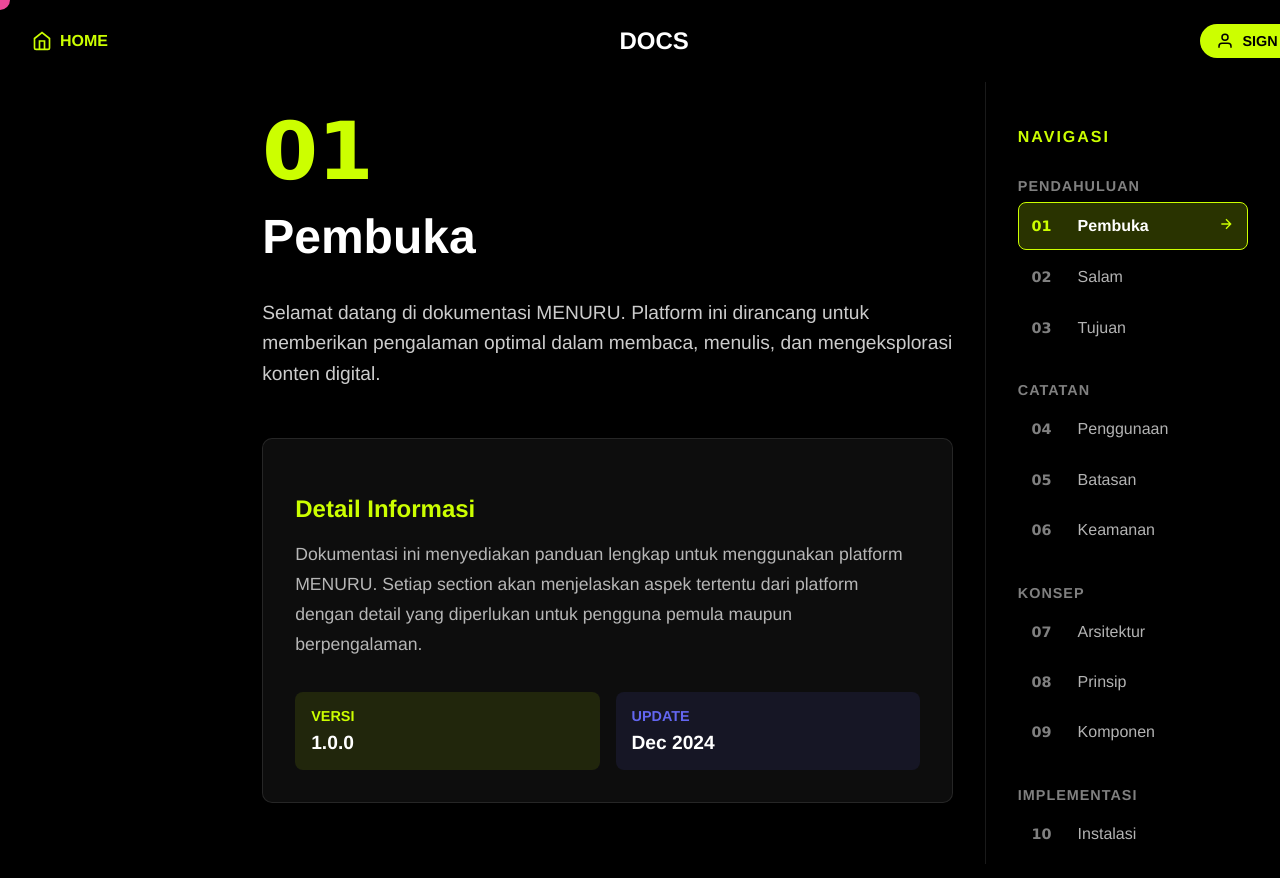
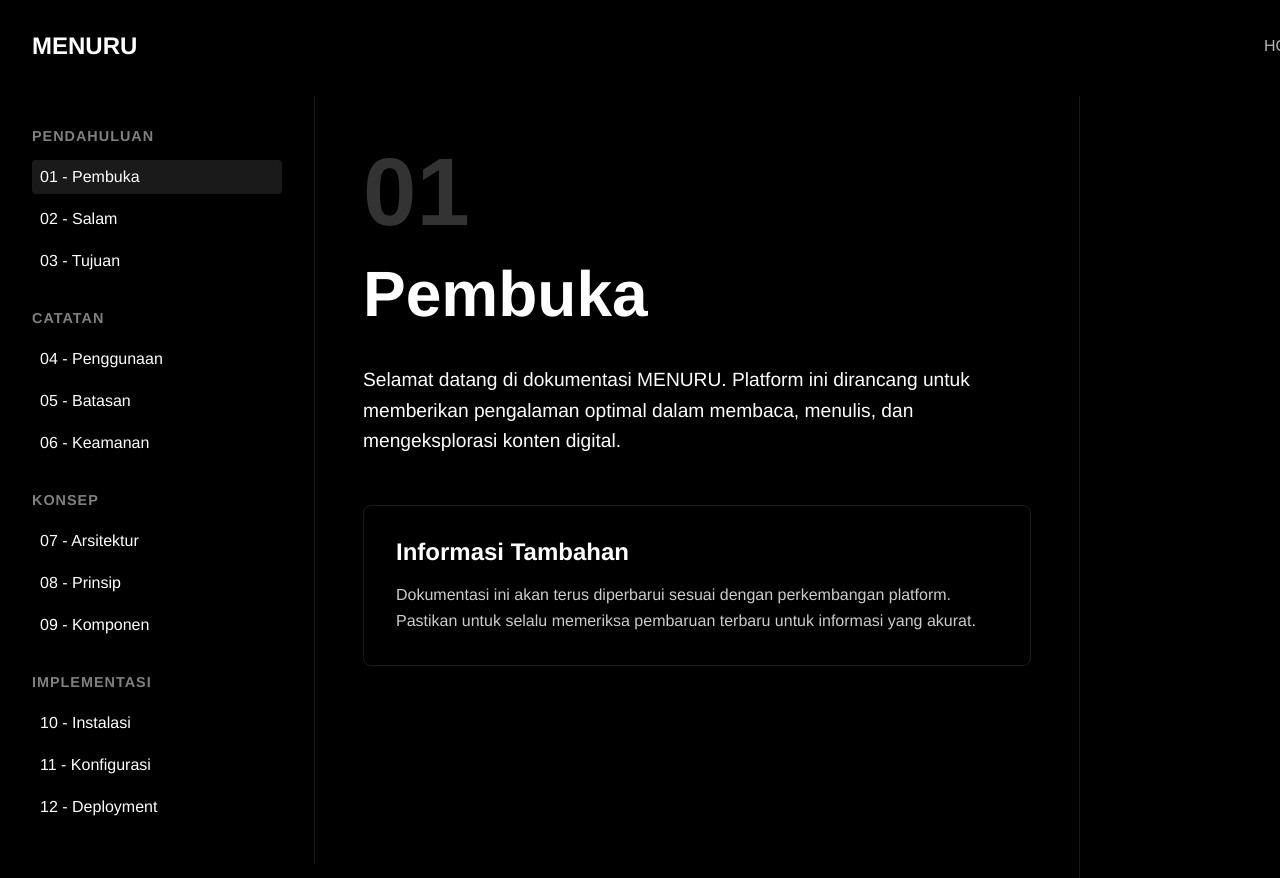
Before and after one commit to vinividivicilala/lolo, a Next.js app in the folder faq/: page /docs in a window 1280 px wide. Shown: the top 878 px of the page. Built offline with nearby package versions, Linux system fonts and the light colour scheme.

Commit message:
Update page.tsx

```diff
--- a/faq/app/docs/page.tsx
+++ b/faq/app/docs/page.tsx
@@ -1,17 +1,13 @@
 'use client';
 
 import React, { useState, useEffect, useRef } from "react";
-import { motion, AnimatePresence } from "framer-motion";
+import { motion } from "framer-motion";
 import { useRouter } from "next/navigation";
 
 export default function DocsPage() {
   const router = useRouter();
   const [isMobile, setIsMobile] = useState(false);
   const [activeSection, setActiveSection] = useState("pembuka");
-  const [cursorType, setCursorType] = useState("default");
-  const [cursorText, setCursorText] = useState("");
-  const cursorRef = useRef<HTMLDivElement>(null);
-  const isDarkMode = true; // Selalu dark mode
 
   useEffect(() => {
     const checkMobile = () => {
@@ -21,32 +17,10 @@ export default function DocsPage() {
     checkMobile();
     window.addEventListener('resize', checkMobile);
 
-    // Custom cursor animation
-    const moveCursor = (e: MouseEvent) => {
-      if (cursorRef.current) {
-        cursorRef.current.style.left = `${e.clientX}px`;
-        cursorRef.current.style.top = `${e.clientY}px`;
-      }
-    };
-
-    document.addEventListener('mousemove', moveCursor);
-
     return () => {
       window.removeEventListener('resize', checkMobile);
-      document.removeEventListener('mousemove', moveCursor);
     };
   }, []);
-
-  // Handler untuk cursor hover
-  const handleLinkHover = (type: string, text: string = "") => {
-    setCursorType(type);
-    setCursorText(text);
-  };
-
-  const handleLinkLeave = () => {
-    setCursorType("default");
-    setCursorText("");
-  };
 
   // Data navigasi
   const navSections = [
@@ -93,32 +67,32 @@ export default function DocsPage() {
     pembuka: {
       title: "Pembuka",
       number: "01",
-      description: "Selamat datang di dokumentasi MENURU. Platform ini dirancang untuk memberikan pengalaman optimal dalam membaca, menulis, dan mengeksplorasi konten digital."
+      content: "Selamat datang di dokumentasi MENURU. Platform ini dirancang untuk memberikan pengalaman optimal dalam membaca, menulis, dan mengeksplorasi konten digital."
     },
     salam: {
       title: "Salam",
       number: "02",
-      description: "Halo! Kami senang Anda memilih MENURU sebagai platform digital Anda. Kami berkomitmen memberikan pengalaman terbaik."
+      content: "Halo! Kami senang Anda memilih MENURU sebagai platform digital Anda. Kami berkomitmen memberikan pengalaman terbaik."
     },
     tujuan: {
       title: "Tujuan",
       number: "03",
-      description: "Menyediakan lingkungan yang aman, efisien, dan menyenangkan untuk berinteraksi dengan konten digital."
+      content: "Menyediakan lingkungan yang aman, efisien, dan menyenangkan untuk berinteraksi dengan konten digital."
     },
     penggunaan: {
       title: "Penggunaan",
       number: "04",
-      description: "Panduan lengkap tentang cara menggunakan platform MENURU secara efektif dan maksimal."
+      content: "Panduan lengkap tentang cara menggunakan platform MENURU secara efektif dan maksimal."
     },
     batasan: {
       title: "Batasan",
       number: "05",
-      description: "Informasi mengenai batasan teknis dan kebijakan penggunaan platform."
+      content: "Informasi mengenai batasan teknis dan kebijakan penggunaan platform."
     },
     keamanan: {
       title: "Keamanan",
       number: "06",
-      description: "Kebijakan dan praktik keamanan yang kami terapkan untuk melindungi data Anda."
+      content: "Kebijakan dan praktik keamanan yang kami terapkan untuk melindungi data Anda."
     }
   };
 
@@ -131,33 +105,10 @@ export default function DocsPage() {
       width: '100%',
       display: 'flex',
       fontFamily: 'Helvetica, Arial, sans-serif',
-      cursor: 'none',
-      position: 'relative'
+      color: 'white',
+      position: 'relative',
+      overflow: 'hidden'
     }}>
-
-      {/* Custom Cursor */}
-      <div
-        ref={cursorRef}
-        style={{
-          position: 'fixed',
-          width: cursorType === "link" ? '100px' : '20px',
-          height: cursorType === "link" ? '40px' : '20px',
-          backgroundColor: cursorType === "link" ? '#6366F1' : '#EC4899',
-          borderRadius: cursorType === "link" ? '20px' : '50%',
-          pointerEvents: 'none',
-          zIndex: 9999,
-          display: 'flex',
-          alignItems: 'center',
-          justifyContent: 'center',
-          fontSize: '12px',
-          fontWeight: '600',
-          color: 'white',
-          transform: 'translate(-50%, -50%)',
-          transition: 'all 0.2s ease'
-        }}
-      >
-        {cursorType === "link" && cursorText}
-      </div>
 
       {/* Header */}
       <div style={{
@@ -165,370 +116,177 @@ export default function DocsPage() {
         top: 0,
         left: 0,
         width: '100%',
-        padding: '1.5rem 2rem',
+        padding: '2rem',
+        zIndex: 100,
+        backgroundColor: 'rgba(0,0,0,0.9)',
+        backdropFilter: 'blur(10px)',
         display: 'flex',
         justifyContent: 'space-between',
-        alignItems: 'center',
-        zIndex: 100,
-        backgroundColor: 'rgba(0,0,0,0.9)',
-        backdropFilter: 'blur(10px)'
+        alignItems: 'center'
       }}>
-        {/* Home Button */}
-        <motion.div
-          onClick={() => router.push('/')}
-          onMouseEnter={() => handleLinkHover("link", "HOME")}
-          onMouseLeave={handleLinkLeave}
-          style={{
-            display: 'flex',
-            alignItems: 'center',
-            gap: '0.5rem',
-            cursor: 'none'
-          }}
-          whileHover={{ x: 5 }}
-        >
-          <svg width="20" height="20" viewBox="0 0 24 24" fill="none" stroke="#CCFF00" strokeWidth="2">
-            <path d="M3 9l9-7 9 7v11a2 2 0 0 1-2 2H5a2 2 0 0 1-2-2z"/>
-            <polyline points="9 22 9 12 15 12 15 22"/>
-          </svg>
-          <span style={{
-            color: '#CCFF00',
-            fontSize: '1rem',
+        <div style={{
+          fontSize: '1.5rem',
           fontWeight: '600'
         }}>
-            HOME
-          </span>
-        </motion.div>
-
-        {/* Docs Title */}
-        <h1 style={{
-          color: 'white',
-          fontSize: '1.5rem',
-          fontWeight: '600',
-          margin: 0
-        }}>
-          DOCS
-        </h1>
-
-        {/* Sign In */}
-        <motion.div
-          onClick={() => router.push('/signin')}
-          onMouseEnter={() => handleLinkHover("link", "SIGN IN")}
-          onMouseLeave={handleLinkLeave}
-          style={{
-            display: 'flex',
-            alignItems: 'center',
-            gap: '0.5rem',
-            cursor: 'none',
-            padding: '0.5rem 1rem',
-            backgroundColor: '#CCFF00',
-            borderRadius: '25px'
-          }}
-          whileHover={{ scale: 1.05 }}
-        >
-          <svg width="18" height="18" viewBox="0 0 24 24" fill="none" stroke="black" strokeWidth="2">
-            <path d="M20 21v-2a4 4 0 0 0-4-4H8a4 4 0 0 0-4 4v2"/>
-            <circle cx="12" cy="7" r="4"/>
-          </svg>
-          <span style={{
-            color: 'black',
-            fontSize: '0.9rem',
-            fontWeight: '600'
-          }}>
-            SIGN IN
-          </span>
-        </motion.div>
+          MENURU
         </div>
 
-      {/* Main Content */}
+        <div
+          onClick={() => router.push('/')}
+          style={{
+            fontSize: '1rem',
+            fontWeight: '400',
+            cursor: 'pointer',
+            opacity: 0.7,
+            transition: 'opacity 0.3s'
+          }}
+          onMouseEnter={(e) => e.currentTarget.style.opacity = '1'}
+          onMouseLeave={(e) => e.currentTarget.style.opacity = '0.7'}
+        >
+          HOME
+        </div>
+      </div>
+
+      {/* Main Layout */}
       <div style={{
         display: 'flex',
         width: '100%',
         height: '100vh',
-        paddingTop: '5rem'
+        paddingTop: '6rem'
       }}>
-        {/* Left Space - Kosong */}
+
+        {/* Left Navigation */}
+        <div style={{
+          width: isMobile ? '100px' : '250px',
+          padding: '2rem',
+          borderRight: '1px solid rgba(255,255,255,0.1)',
+          overflowY: 'auto',
+          height: 'calc(100vh - 6rem)'
+        }}>
+          {navSections.map((section) => (
+            <div key={section.id} style={{ marginBottom: '2rem' }}>
+              <div style={{
+                fontSize: isMobile ? '0.8rem' : '0.9rem',
+                fontWeight: '600',
+                marginBottom: '1rem',
+                opacity: 0.5,
+                textTransform: 'uppercase',
+                letterSpacing: '1px'
+              }}>
+                {section.title}
+              </div>
+
+              <div style={{ display: 'flex', flexDirection: 'column', gap: '0.5rem' }}>
+                {section.items.map((item) => (
+                  <div
+                    key={item.id}
+                    onClick={() => setActiveSection(item.id)}
+                    style={{
+                      fontSize: isMobile ? '0.9rem' : '1rem',
+                      padding: '0.5rem',
+                      cursor: 'pointer',
+                      backgroundColor: activeSection === item.id ? 'rgba(255,255,255,0.1)' : 'transparent',
+                      borderRadius: '4px',
+                      transition: 'background-color 0.3s'
+                    }}
+                    onMouseEnter={(e) => {
+                      if (activeSection !== item.id) {
+                        e.currentTarget.style.backgroundColor = 'rgba(255,255,255,0.05)';
+                      }
+                    }}
+                    onMouseLeave={(e) => {
+                      if (activeSection !== item.id) {
+                        e.currentTarget.style.backgroundColor = 'transparent';
+                      }
+                    }}
+                  >
+                    {item.number} {isMobile ? '' : `- ${item.title}`}
+                  </div>
+                ))}
+              </div>
+            </div>
+          ))}
+        </div>
+
+        {/* Middle Content */}
         <div style={{
           flex: 1,
-          backgroundColor: 'black'
-        }} />
-
-        {/* Middle Content - BESAR */}
-        <div style={{
-          flex: 3,
-          padding: '2rem',
+          padding: isMobile ? '1.5rem' : '3rem',
           overflowY: 'auto',
-          height: 'calc(100vh - 5rem)'
+          height: 'calc(100vh - 6rem)'
         }}>
-          <AnimatePresence mode="wait">
           <motion.div
             key={activeSection}
-              initial={{ opacity: 0, y: 20 }}
-              animate={{ opacity: 1, y: 0 }}
-              exit={{ opacity: 0, y: -20 }}
+            initial={{ opacity: 0 }}
+            animate={{ opacity: 1 }}
             transition={{ duration: 0.3 }}
             style={{
               maxWidth: '800px',
               margin: '0 auto'
             }}
           >
-              {/* Content Number */}
+            {/* Section Number */}
             <div style={{
-                color: '#CCFF00',
-                fontSize: '5rem',
+              fontSize: isMobile ? '4rem' : '6rem',
               fontWeight: '800',
-                fontFamily: 'Verdana, sans-serif',
               lineHeight: 1,
-                marginBottom: '1rem'
+              marginBottom: '1rem',
+              opacity: 0.2
             }}>
               {contentData[activeSection as keyof typeof contentData]?.number}
             </div>
 
-              {/* Content Title */}
+            {/* Section Title */}
             <h1 style={{
-                color: 'white',
-                fontSize: '3rem',
-                fontWeight: '700',
+              fontSize: isMobile ? '2.5rem' : '4rem',
+              fontWeight: '600',
               margin: '0 0 2rem 0',
               lineHeight: 1.2
             }}>
               {contentData[activeSection as keyof typeof contentData]?.title}
             </h1>
 
-              {/* Content Description */}
-              <p style={{
-                color: 'rgba(255,255,255,0.8)',
-                fontSize: '1.2rem',
+            {/* Section Content */}
+            <div style={{
+              fontSize: isMobile ? '1rem' : '1.2rem',
               lineHeight: 1.6,
-                marginBottom: '3rem'
+              marginBottom: '2rem'
             }}>
-                {contentData[activeSection as keyof typeof contentData]?.description}
-              </p>
+              {contentData[activeSection as keyof typeof contentData]?.content}
+            </div>
 
-              {/* Content Details */}
+            {/* Additional Content */}
             <div style={{
-                backgroundColor: 'rgba(255,255,255,0.05)',
-                borderRadius: '10px',
+              marginTop: '3rem',
               padding: '2rem',
-                border: '1px solid rgba(255,255,255,0.1)'
+              border: '1px solid rgba(255,255,255,0.1)',
+              borderRadius: '8px'
             }}>
-                <h3 style={{
-                  color: '#CCFF00',
+              <div style={{
                 fontSize: '1.5rem',
                 fontWeight: '600',
                 marginBottom: '1rem'
               }}>
-                  Detail Informasi
-                </h3>
-
-                <p style={{
-                  color: 'rgba(255,255,255,0.7)',
-                  lineHeight: 1.7,
-                  fontSize: '1.1rem'
-                }}>
-                  Dokumentasi ini menyediakan panduan lengkap untuk menggunakan platform MENURU.
-                  Setiap section akan menjelaskan aspek tertentu dari platform dengan detail yang
-                  diperlukan untuk pengguna pemula maupun berpengalaman.
-                </p>
-
-                <div style={{
-                  display: 'flex',
-                  gap: '1rem',
-                  marginTop: '2rem',
-                  flexWrap: 'wrap'
-                }}>
-                  <div style={{
-                    padding: '1rem',
-                    backgroundColor: 'rgba(204, 255, 0, 0.1)',
-                    borderRadius: '8px',
-                    flex: 1,
-                    minWidth: '200px'
-                  }}>
-                    <div style={{
-                      color: '#CCFF00',
-                      fontSize: '0.9rem',
-                      fontWeight: '600',
-                      marginBottom: '0.5rem'
-                    }}>
-                      VERSI
-                    </div>
-                    <div style={{
-                      color: 'white',
-                      fontSize: '1.2rem',
-                      fontWeight: '600'
-                    }}>
-                      1.0.0
-                    </div>
+                Informasi Tambahan
               </div>
 
               <div style={{
-                    padding: '1rem',
-                    backgroundColor: 'rgba(99, 102, 241, 0.1)',
-                    borderRadius: '8px',
-                    flex: 1,
-                    minWidth: '200px'
+                fontSize: '1rem',
+                lineHeight: 1.6,
+                opacity: 0.8
               }}>
-                    <div style={{
-                      color: '#6366F1',
-                      fontSize: '0.9rem',
-                      fontWeight: '600',
-                      marginBottom: '0.5rem'
-                    }}>
-                      UPDATE
-                    </div>
-                    <div style={{
-                      color: 'white',
-                      fontSize: '1.2rem',
-                      fontWeight: '600'
-                    }}>
-                      Dec 2024
-                    </div>
-                  </div>
+                Dokumentasi ini akan terus diperbarui sesuai dengan perkembangan platform.
+                Pastikan untuk selalu memeriksa pembaruan terbaru untuk informasi yang akurat.
               </div>
             </div>
           </motion.div>
-          </AnimatePresence>
         </div>
 
-        {/* Right Navigation */}
+        {/* Right Space - Kosong */}
         <div style={{
-          flex: 1,
-          padding: '2rem',
-          backgroundColor: 'rgba(0,0,0,0.8)',
-          borderLeft: '1px solid rgba(255,255,255,0.1)',
-          height: 'calc(100vh - 5rem)',
-          overflowY: 'auto'
-        }}>
-          <div style={{
-            position: 'sticky',
-            top: '2rem'
-          }}>
-            <h3 style={{
-              color: '#CCFF00',
-              fontSize: '1rem',
-              fontWeight: '600',
-              textTransform: 'uppercase',
-              letterSpacing: '2px',
-              marginBottom: '2rem'
-            }}>
-              NAVIGASI
-            </h3>
-
-            {navSections.map((section) => (
-              <div key={section.id} style={{ marginBottom: '2rem' }}>
-                <div style={{
-                  color: 'rgba(255,255,255,0.5)',
-                  fontSize: '0.9rem',
-                  fontWeight: '600',
-                  textTransform: 'uppercase',
-                  letterSpacing: '1px',
-                  marginBottom: '0.5rem'
-                }}>
-                  {section.title}
-                </div>
-
-                <div style={{ display: 'flex', flexDirection: 'column', gap: '0.3rem' }}>
-                  {section.items.map((item) => (
-                    <motion.div
-                      key={item.id}
-                      onClick={() => setActiveSection(item.id)}
-                      onMouseEnter={() => handleLinkHover("link", "VIEW")}
-                      onMouseLeave={handleLinkLeave}
-                      style={{
-                        display: 'flex',
-                        alignItems: 'center',
-                        gap: '1rem',
-                        padding: '0.8rem',
-                        cursor: 'none',
-                        borderRadius: '8px',
-                        backgroundColor: activeSection === item.id
-                          ? 'rgba(204, 255, 0, 0.2)'
-                          : 'transparent',
-                        border: activeSection === item.id
-                          ? '1px solid #CCFF00'
-                          : '1px solid transparent'
-                      }}
-                      whileHover={{
-                        backgroundColor: 'rgba(255,255,255,0.1)',
-                        border: '1px solid rgba(255,255,255,0.2)'
-                      }}
-                    >
-                      <div style={{
-                        color: activeSection === item.id ? '#CCFF00' : 'rgba(255,255,255,0.5)',
-                        fontSize: '0.9rem',
-                        fontWeight: '600',
-                        fontFamily: 'Verdana, sans-serif',
-                        minWidth: '30px'
-                      }}>
-                        {item.number}
-                      </div>
-
-                      <div style={{
-                        color: activeSection === item.id ? 'white' : 'rgba(255,255,255,0.7)',
-                        fontSize: '1rem',
-                        fontWeight: activeSection === item.id ? '600' : '400',
-                        flex: 1
-                      }}>
-                        {item.title}
-                      </div>
-
-                      {activeSection === item.id && (
-                        <motion.div
-                          initial={{ scale: 0 }}
-                          animate={{ scale: 1 }}
-                          transition={{ duration: 0.3 }}
-                        >
-                          <svg width="16" height="16" viewBox="0 0 24 24" fill="none"
-                            stroke="#CCFF00" strokeWidth="2"
-                          >
-                            <path d="M5 12h14M12 5l7 7-7 7"/>
-                          </svg>
-                        </motion.div>
-                      )}
-                    </motion.div>
-                  ))}
-                </div>
-              </div>
-            ))}
-
-            {/* Quick Links */}
-            <div style={{ marginTop: '3rem' }}>
-              <h3 style={{
-                color: '#CCFF00',
-                fontSize: '0.9rem',
-                fontWeight: '600',
-                textTransform: 'uppercase',
-                letterSpacing: '2px',
-                marginBottom: '1rem'
-              }}>
-                LINK CEPAT
-              </h3>
-
-              <div style={{ display: 'flex', flexDirection: 'column', gap: '0.5rem' }}>
-                {['Chatbot', 'Update', 'Timeline'].map((item) => (
-                  <motion.div
-                    key={item}
-                    onClick={() => router.push(`/${item.toLowerCase()}`)}
-                    onMouseEnter={() => handleLinkHover("link", "VIEW")}
-                    onMouseLeave={handleLinkLeave}
-                    style={{
-                      color: 'rgba(255,255,255,0.7)',
-                      fontSize: '0.9rem',
-                      padding: '0.5rem',
-                      cursor: 'none',
-                      borderRadius: '4px'
-                    }}
-                    whileHover={{
-                      color: 'white',
-                      backgroundColor: 'rgba(255,255,255,0.1)'
-                    }}
-                  >
-                    → {item}
-                  </motion.div>
-                ))}
-              </div>
-            </div>
-          </div>
-        </div>
+          width: isMobile ? '0' : '200px',
+          borderLeft: '1px solid rgba(255,255,255,0.1)'
+        }} />
       </div>
     </div>
   );
```
Lines whose indentation alone changed are shown as unchanged.
